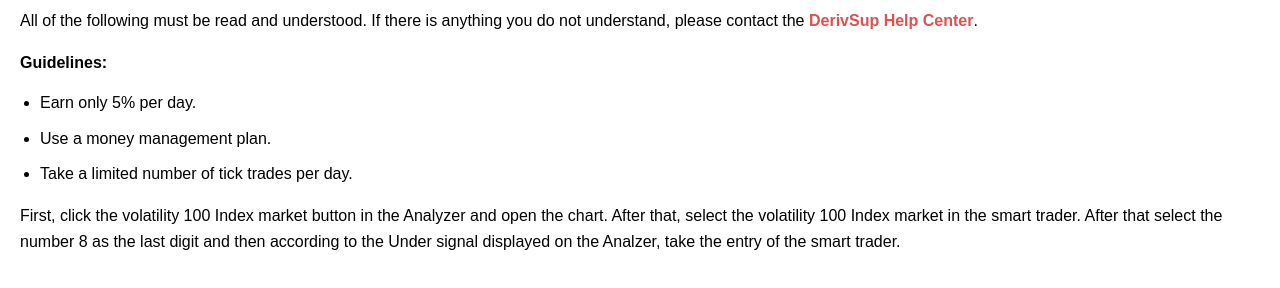
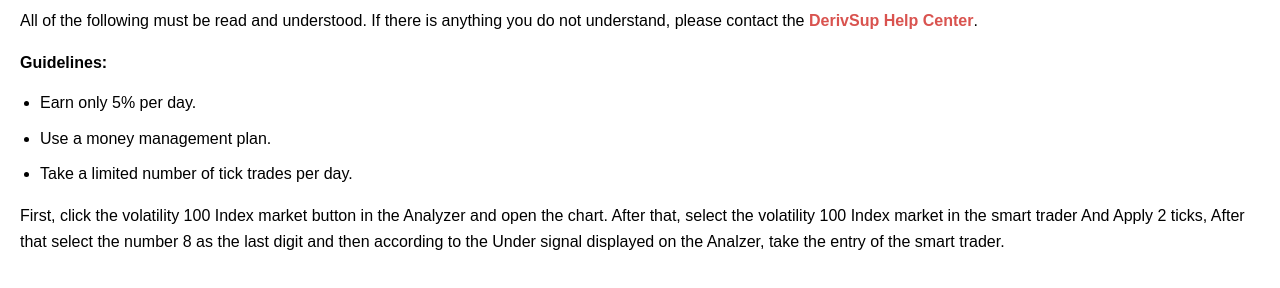
Before and after one commit to Derivesuptickanalyzer00/overunder-instrctions-Automatic, a plain HTML site: page index.html in a window 1280 px wide. Shown: the part 86-374 px from the top of the page. Drawn offline with Linux system fonts and the light colour scheme.

Commit message:
Update index.html

```diff
--- a/index.html
+++ b/index.html
@@ -53,7 +53,7 @@
         <li>Take a limited number of tick trades per day.</li>
     </ul>
     <p>
-        First, click the volatility 100 Index market button in the Analyzer and open the chart. After that, select the volatility 100 Index market in the smart trader. After that select the number 8 as the last digit and then according to the Under signal displayed on the Analzer, take the entry of the smart trader.
+        First, click the volatility 100 Index market button in the Analyzer and open the chart. After that, select the volatility 100 Index market in the smart trader  And Apply 2 ticks, After that select the number 8 as the last digit and then according to the Under signal displayed on the Analzer, take the entry of the smart trader.
     </p>
 </body>
 </html>
```
